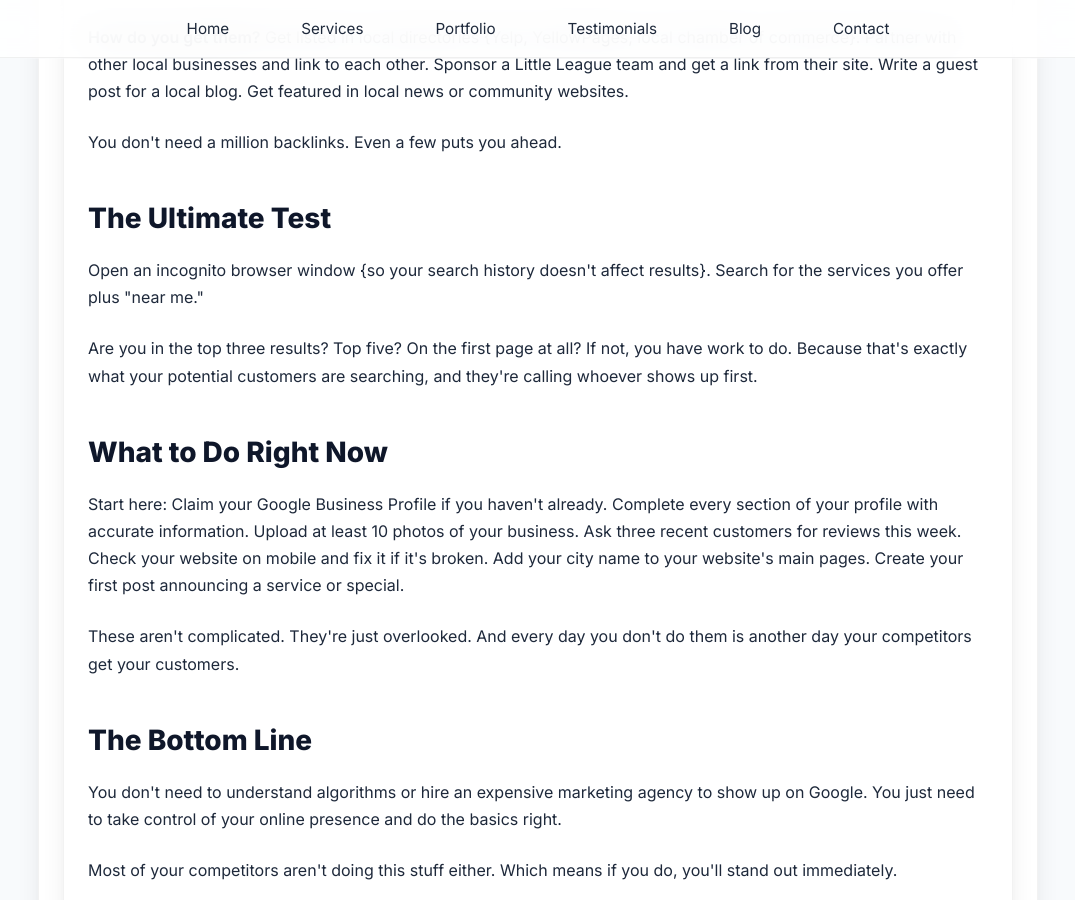
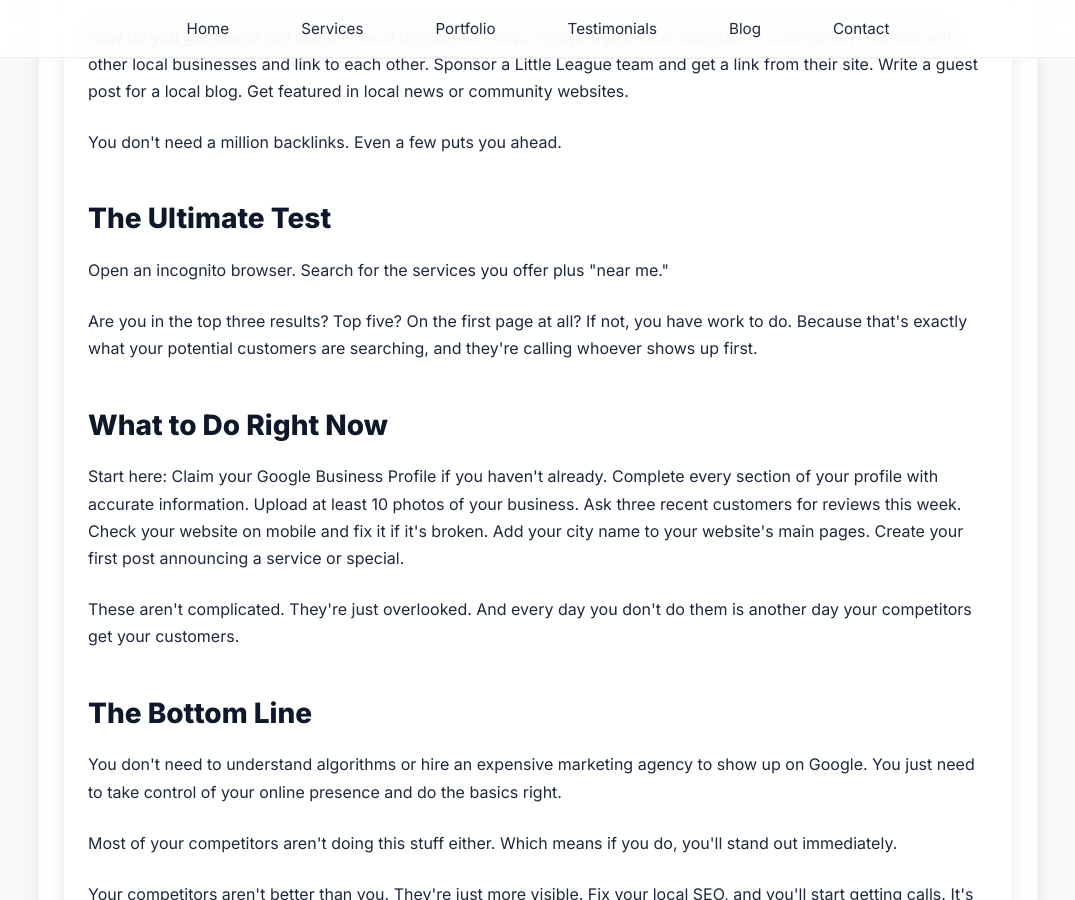
Before and after one commit to JamesBrownR/MeetingSurge, a Jekyll site: the page built from _posts/2025-12-04-not-showing-up-on-google.md, in a window 1280 px wide and 900 px high, scrolled down 4295 px. Shown: the whole window, without its empty margins (102-1177 px from the left). Built offline with Jekyll 4.4.1, drawn with Linux system fonts in a browser that asks for light colours.

Commit message:
Update 2025-12-04-not-showing-up-on-google.md

```diff
--- a/_posts/2025-12-04-not-showing-up-on-google.md
+++ b/_posts/2025-12-04-not-showing-up-on-google.md
@@ -71,7 +71,7 @@ image: /blog/blogpics/not-showing-up-on-google.webp
         <p>You don't need a million backlinks. Even a few puts you ahead.</p>
 
         <h2>The Ultimate Test</h2>
-        <p>Open an incognito browser window {so your search history doesn't affect results}. Search for the services you offer plus "near me."</p>
+        <p>Open an incognito browser. Search for the services you offer plus "near me."</p>
         <p>Are you in the top three results? Top five? On the first page at all? If not, you have work to do. Because that's exactly what your potential customers are searching, and they're calling whoever shows up first.</p>
 
         <h2>What to Do Right Now</h2>
```
